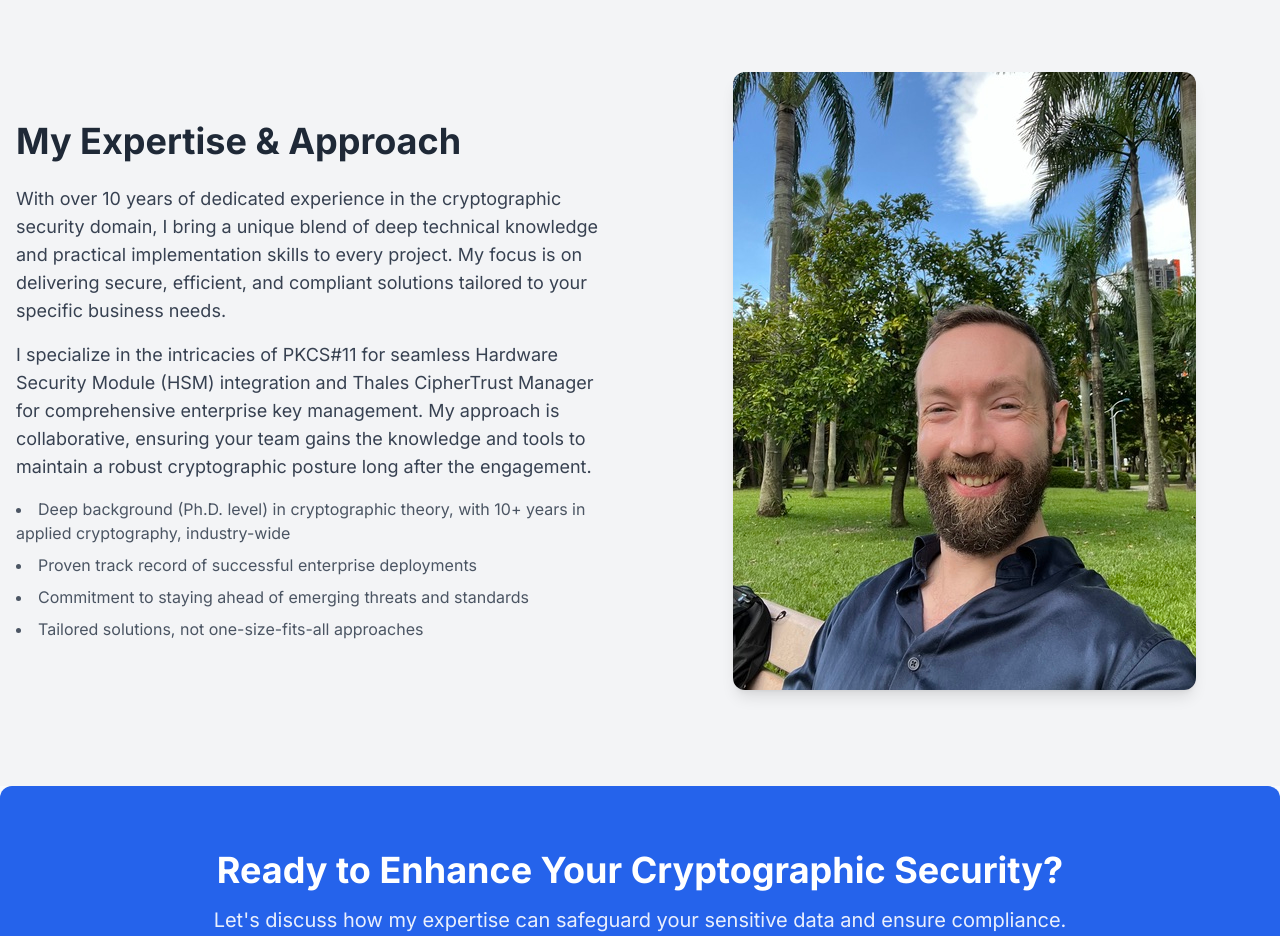
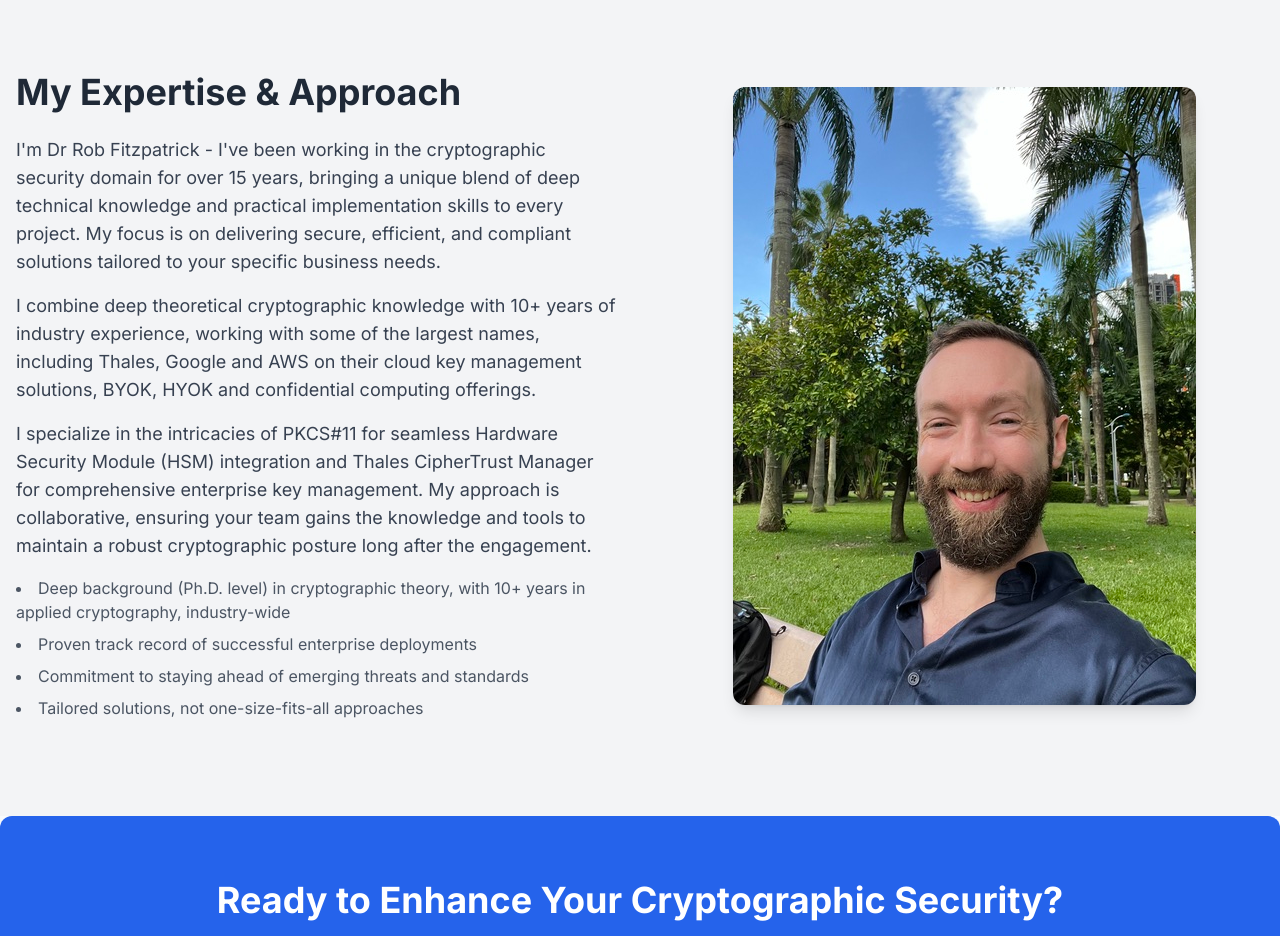
Before and after one commit to robi2km/robi2km, a plain HTML site: page index.html in a window 1280 px wide. Shown: the part 1480-2416 px from the top of the page. Drawn offline with nearby package versions, Linux system fonts and the light colour scheme.

Commit message:
about me update

```diff
--- a/index.html
+++ b/index.html
@@ -130,8 +130,8 @@
             <div class="md:w-1/2">
                 <h2 class="text-3xl md:text-4xl font-bold mb-6 text-gray-800">My Expertise & Approach</h2>
                 <p class="text-lg text-gray-700 mb-4">
-                    With over 10 years of dedicated experience in the cryptographic security domain, I bring a unique blend of deep technical knowledge and practical implementation skills to every project. My focus is on delivering secure, efficient, and compliant solutions tailored to your specific business needs.
-                </p>
+                    I'm Dr Rob Fitzpatrick - I've been working in the cryptographic security domain for over 15 years, bringing a unique blend of deep technical knowledge and practical implementation skills to every project. My focus is on delivering secure, efficient, and compliant solutions tailored to your specific business needs.
+		</p><p class="text-lg text-gray-700 mb-4">I combine deep theoretical cryptographic knowledge with 10+ years of industry experience, working with some of the largest names, including Thales, Google and AWS on their cloud key management solutions, BYOK, HYOK and confidential computing offerings.</p>
                 <p class="text-lg text-gray-700 mb-4">
                     I specialize in the intricacies of PKCS#11 for seamless Hardware Security Module (HSM) integration and Thales CipherTrust Manager for comprehensive enterprise key management. My approach is collaborative, ensuring your team gains the knowledge and tools to maintain a robust cryptographic posture long after the engagement.
                 </p>
```
